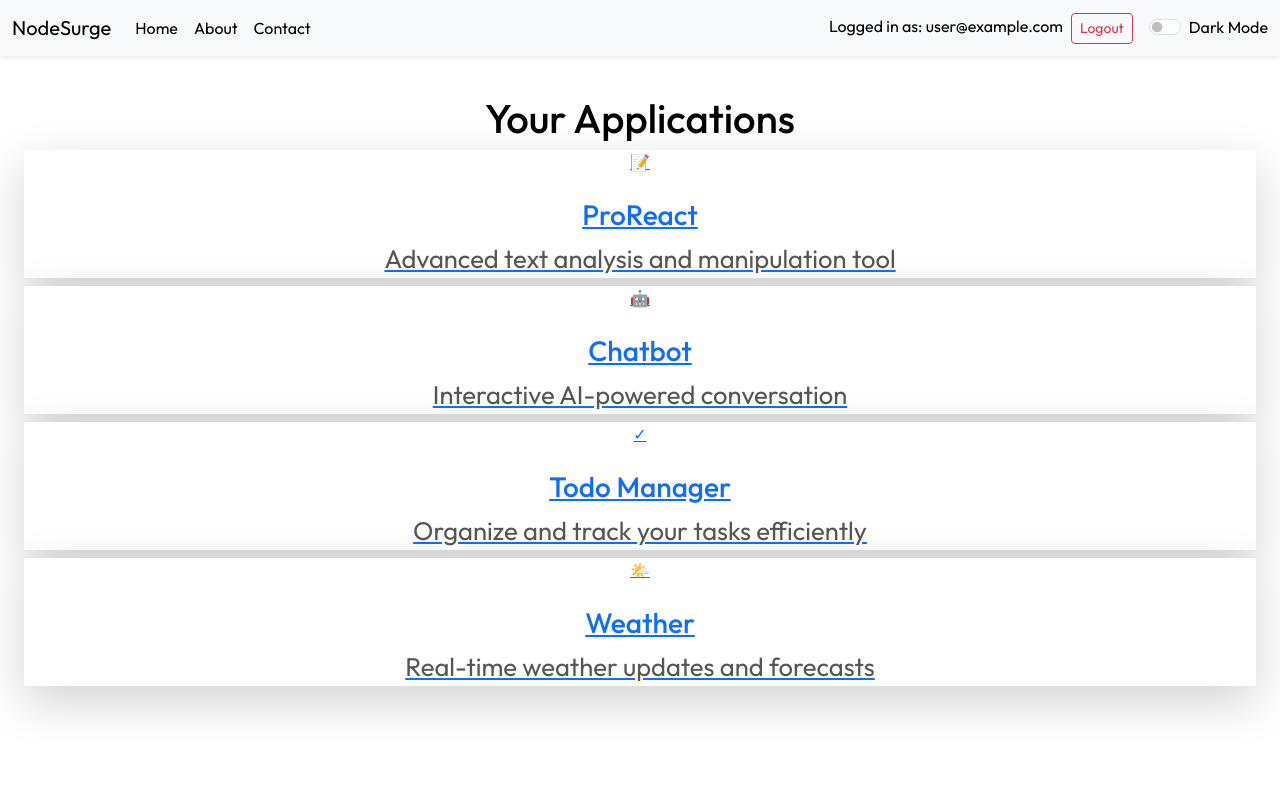
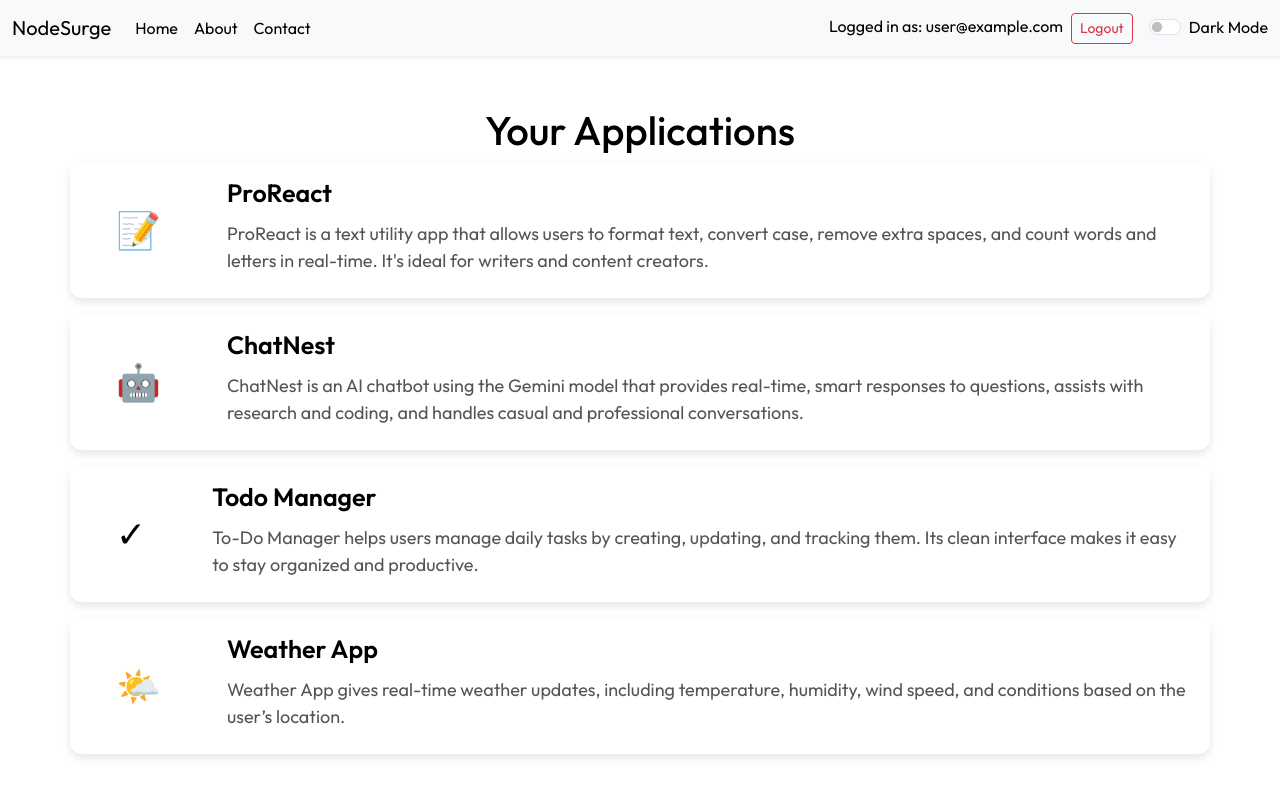
Before and after one commit to akhilshettyym/NodeSurge, a React (Create React App) app in the folder NodeSurge/: page /home in a window 1280 px wide. Shown: the top 796 px of the page. Built offline with nearby package versions, Linux system fonts and the light colour scheme; no server answers; sample sign-in values are in the browser's storage.

Commit message:
Auth and css commits

```diff
--- a/NodeSurge/src/components/About/About.css
+++ b/NodeSurge/src/components/About/About.css
@@ -1,8 +1,7 @@
 .container {
     max-width: 1300px;
-    margin: 0 auto;
-    /* padding: 5%; */
-    margin-top: 3%;
+    /* margin: 0 auto; */
+    /* margin-top: 3%; */
     margin-bottom: 3%;
 }
 
--- a/NodeSurge/src/components/Home.js
+++ b/NodeSurge/src/components/Home.js
@@ -1,50 +1,48 @@
 import { Link } from "react-router-dom"
+import "../styles/home.css"
 
 export default function Home({ mode }) {
   const apps = [
     {
       title: "ProReact",
-      description: "Advanced text analysis and manipulation tool",
+      description: " ProReact is a text utility app that allows users to format text, convert case, remove extra spaces, and count words and letters in real-time. It's ideal for writers and content creators.",
       icon: "📝",
       href: "/proreact",
     },
     {
-      title: "Chatbot",
-      description: "Interactive AI-powered conversation",
+      title: "ChatNest",
+      description: "ChatNest is an AI chatbot using the Gemini model that provides real-time, smart responses to questions, assists with research and coding, and handles casual and professional conversations.",
       icon: "🤖",
       href: "/chatbot",
     },
     {
       title: "Todo Manager",
-      description: "Organize and track your tasks efficiently",
+      description: "To-Do Manager helps users manage daily tasks by creating, updating, and tracking them. Its clean interface makes it easy to stay organized and productive.",
       icon: "✓",
       href: "/todo",
     },
     {
-      title: "Weather",
-      description: "Real-time weather updates and forecasts",
+      title: "Weather App",
+      description: "Weather App gives real-time weather updates, including temperature, humidity, wind speed, and conditions based on the user’s location.",
       icon: "🌤️",
       href: "/weather",
     },
   ]
 
   return (
-    <div className={`container mx-auto px-4 py-8 ${mode === "dark" ? "bg-dark text-white" : ""}`}>
-      <h1 className="text-3xl font-bold mb-8 text-center">Your Applications</h1>
-      <div className="grid gap-6 sm:grid-cols-1 md:grid-cols-2 lg:grid-cols-3 xl:grid-cols-3">
+    <div className="home-container">
+
+      <h1 className="text-3xl font-bold mb-8 text-center" style={{ marginTop: '-20px' }}> Your Applications</h1>
+
+      <div className="app-list">
         {apps.map((app) => (
-          <div
-            key={app.title}
-            className={`p-6 rounded-lg shadow-lg hover:shadow-xl transition-shadow ${
-              mode === "dark" ? "bg-dark text-white border border-secondary" : "bg-white"
-            }`}
-          >
-            <Link to={app.href} className="block text-center">
-              <div className="mb-4 text-4xl">{app.icon}</div>
-              <h3 className="text-xl font-semibold mb-2">{app.title}</h3>
-              <p className={mode === "dark" ? "text-light" : "text-gray-500"}>{app.description}</p>
-            </Link>
-          </div>
+          <Link to={app.href} key={app.title} className="app-card">
+            <div className="app-icon">{app.icon}</div>
+            <div className="app-details">
+              <h3 className="app-title">{app.title}</h3>
+              <p className="app-description">{app.description}</p>
+            </div>
+          </Link>
         ))}
       </div>
     </div>
--- a/NodeSurge/src/components/weather/WeatherApp.js
+++ b/NodeSurge/src/components/weather/WeatherApp.js
@@ -54,7 +54,7 @@ export default function WeatherApp({ mode }) {
         <div className="weather-container">
           <div className="top">
             <div className="location">
-              <p>Location: {data.name}</p>
+            <p style={{ color: '#fff', fontSize: '50px' }}>Location: {data.name}</p>
             </div>
 
             <div className="temp">
@@ -62,7 +62,7 @@ export default function WeatherApp({ mode }) {
             </div>
 
             <div className="description">
-              <p>{data.weather[0].description}</p>
+              <p style={{ color: '#fff' }}>{data.weather[0].description}</p>
             </div>
           </div>
 
@@ -74,17 +74,17 @@ export default function WeatherApp({ mode }) {
           >
             <div className="feels">
               <p className="bold">{Math.round(data.main.feels_like)}°C</p>
-              <p>Feels like</p>
+              <p style={{ color: '#fff' }}>Feels like</p>
             </div>
 
             <div className="humidity">
               <p className="bold">{data.main.humidity}%</p>
-              <p>Humidity</p>
+              <p style={{ color: '#fff' }}>Humidity</p>
             </div>
 
             <div className="wind">
               <p className="bold">{data.wind.speed} km/h</p>
-              <p>Wind Speed</p>
+              <p style={{ color: '#fff' }}>Wind Speed</p>
             </div>
           </div>
         </div>
--- a/NodeSurge/src/styles/chatbot.css
+++ b/NodeSurge/src/styles/chatbot.css
@@ -3,6 +3,8 @@
 
 .chatbot-container {
   display: flex;
+  padding-top: 30px;
+  padding-bottom: 30px;
   justify-content: center;
   align-items: center;
   min-height: 100vh;
--- /dev/null
+++ b/NodeSurge/src/styles/home.css
@@ -0,0 +1,74 @@
+.home-container {
+    padding: 70px;
+  }
+
+  .div .h1 {
+    font-size: 40px;
+    font-weight: 600;
+    color: #333;
+    margin-bottom: 20px;
+}
+
+  .app-list {
+    display: flex;
+    flex-direction: column;
+    gap: 16px; /* Space between cards */
+  }
+
+  .app-card {
+    display: flex;
+    width: 100%;
+    align-items: center;
+    gap: 16px;
+    padding: 16px;
+    border-radius: 12px;
+    background-color: #ffffff;
+    box-shadow: 0 4px 8px rgba(0, 0, 0, 0.1);
+    transition: transform 0.2s ease, box-shadow 0.2s ease;
+    cursor: pointer;
+    text-decoration: none;
+    color: inherit;
+  }
+
+  .app-card:hover {
+    transform: translateY(-4px);
+    box-shadow: 0 8px 16px rgba(0, 0, 0, 0.2);
+  }
+
+  .app-icon {
+    font-size: 36px;
+    padding-left: 30px;
+  }
+
+  .app-details {
+    display: flex;
+    flex-direction: column;
+  }
+
+  .app-title {
+    font-size: 25px;
+    padding-left: 50px;
+    font-weight: 600;
+  }
+
+  .app-description {
+    font-size: 18px;
+    padding-left: 50px;
+    color: #555;
+    margin-top: 4px;
+  }
+
+  /* Dark mode styling */
+  .dark-mode .app-card {
+    background-color: #1a1a1a;
+    border: 1px solid #444;
+  }
+
+  .dark-mode .app-description {
+    color: #aaa;
+  }
+
+
+  .app-header {
+    margin-top: -20px;
+  }
--- a/NodeSurge/src/styles/todo.css
+++ b/NodeSurge/src/styles/todo.css
@@ -9,7 +9,9 @@
   }
 
   .card-body {
-    padding: 1.25rem;
+    padding: 0.51rem;
+    padding-left: 20px;
+    padding-right: 20px;
   }
 
   .form-check-input:checked {
--- a/NodeSurge/src/styles/weather.css
+++ b/NodeSurge/src/styles/weather.css
@@ -13,6 +13,7 @@ body {
     sans-serif;
   -webkit-font-smoothing: antialiased;
   -moz-osx-font-smoothing: grayscale;
+
 }
 
 p {
@@ -46,6 +47,7 @@ p {
   top: 0;
   left: 0;
   z-index: -1;
+  /* color: #fff; */
 }
 
 .dark-mode.weather-app:before {
@@ -56,6 +58,7 @@ p {
   text-align: center;
   padding: 1rem;
   transition: transform 0.3s ease;
+  /* color: #fff; */
 }
 
 .weather-app input {
@@ -93,10 +96,12 @@ p {
 
 .location {
   margin-bottom: 1rem;
+  color: #fff;
 }
 
 .temp {
   margin-bottom: 1rem;
+  /* color: #fff; */
 }
 
 .description {
@@ -110,6 +115,7 @@ p {
   background: rgba(0, 0, 0, 0.5);
   padding: 5px 10px;
   border-radius: 5px;
+  color: #fff;
 }
 
 .bottom {
@@ -122,15 +128,18 @@ p {
   padding: 1rem;
   border-radius: 12px;
   background-color: rgba(255, 255, 255, 0.2);
+  /* color: #fff; */
 }
 
 .bottom div {
   flex: 1;
   padding: 10px;
+
 }
 
 .bold {
   font-weight: 700;
+  color: #fff;
 }
 
 .loading,
```
Also changed, not shown: NodeSurge/src/assets/banner-bg.png (added).
